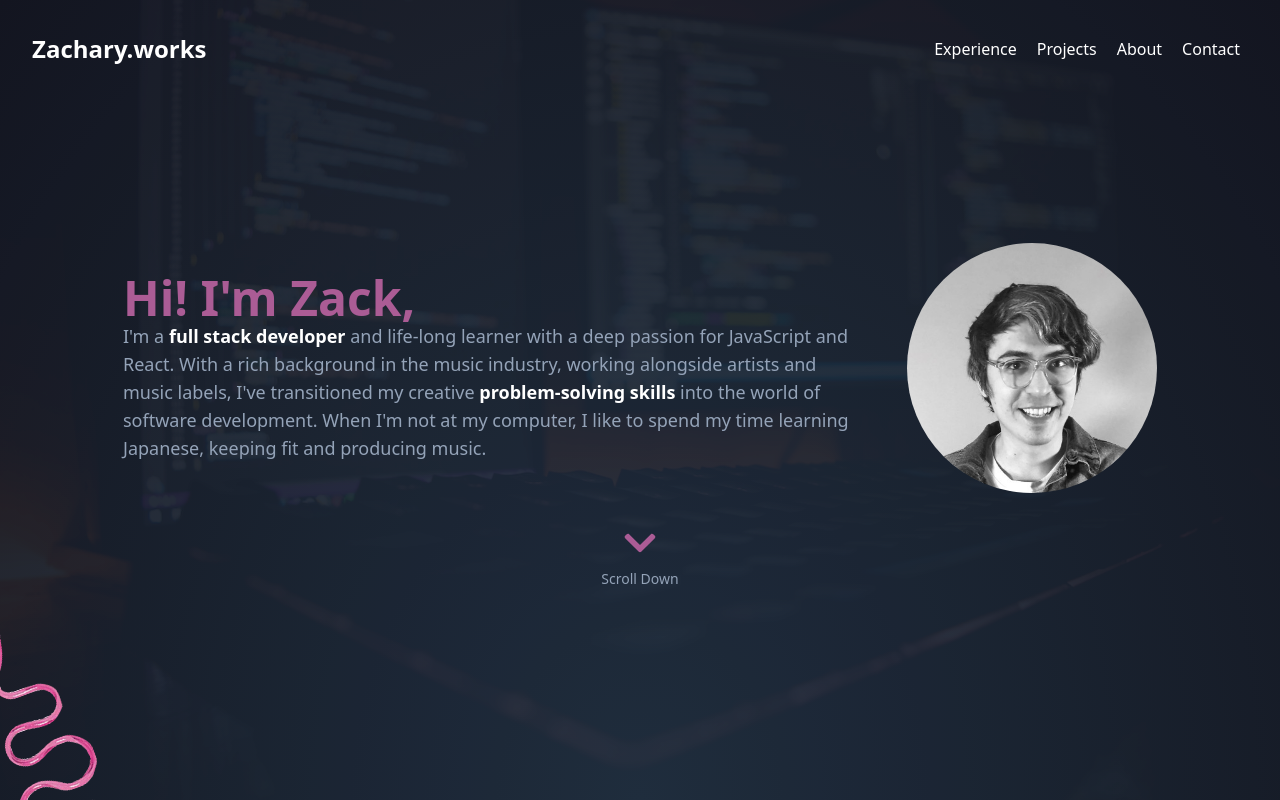
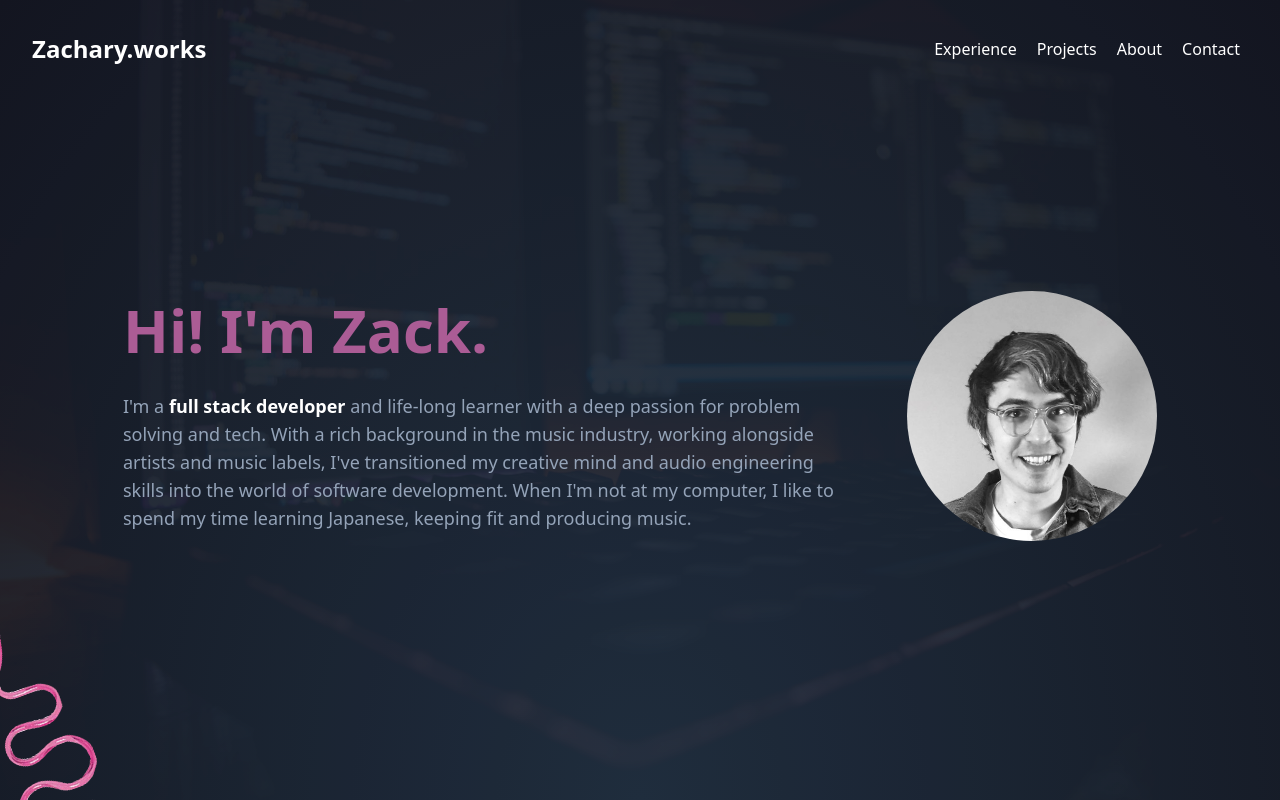
Before and after one commit to zackhanni/zachary.works, a Next.js app: page / in a window 1280 px wide. Shown: the top 800 px of the page. Built offline with nearby package versions, Linux system fonts and the light colour scheme.

Commit message:
reworded hero. added title spacing. removed chevron

```diff
--- a/app/components/Hero.tsx
+++ b/app/components/Hero.tsx
@@ -18,18 +18,18 @@ export default function Hero() {
 
           <div className="px-4 md:px-0 absolute md:-translate-x-1/2 -translate-y-1/2 top-1/2 md:left-1/2 w-full space-y-8 pt-8 container">
             <div className="flex justify-center items-center md:gap-4">
-              <div className="md:max-w-[60%] md:pr-8">
-                <p className="text-5xl font-bold text-[#AB5C95]">
-                  Hi! I&apos;m Zack,
+              <div className="md:max-w-[60%] md:pr-8 space-y-8">
+                <p className="text-6xl font-bold text-[#AB5C95]">
+                  Hi! I&apos;m Zack.
                 </p>
 
                 <p className="text-lg">
                   I&apos;m a{" "}
                   <strong className="text-white">full stack developer</strong>{" "}
-                  and life-long learner with a deep passion for JavaScript and
-                  React. With a rich background in the music industry, working
-                  alongside artists and music labels, I&apos;ve transitioned my
-                  creative <b className="text-white">problem-solving skills</b>{" "}
+                  and life-long learner with a deep passion for problem solving
+                  and tech. With a rich background in the music industry,
+                  working alongside artists and music labels, I&apos;ve
+                  transitioned my creative mind and audio engineering skills
                   into the world of software development. When I&apos;m not at
                   my computer, I like to spend my time learning Japanese,
                   keeping fit and producing music.
@@ -56,13 +56,13 @@ export default function Hero() {
               </div>
             </div>
 
-            <div className="text-4xl grid place-items-center">
+            {/* <div className="text-4xl grid place-items-center">
               <FaChevronDown
                 // className="pulse"
                 className="text-[#AB5C95]"
               />
               <span className="text-sm pt-2">Scroll Down</span>
-            </div>
+            </div> */}
           </div>
         </div>
       </div>
```
